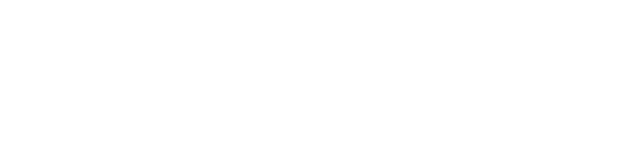
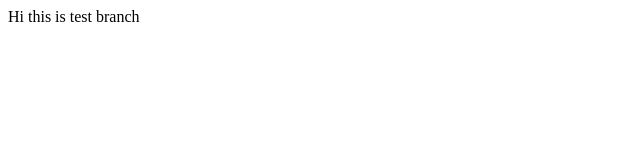
Before and after one commit to lee-jooyeon/js_study, a plain HTML site: page painting/index.html in a window 1280 px wide. Shown: the whole page, without its empty margins (0-640 px from the left). Drawn offline with Linux system fonts and the light colour scheme.

Commit message:
add phrase

```diff
--- a/painting/index.html
+++ b/painting/index.html
@@ -8,6 +8,7 @@
     <title>PaintJS</title>
 </head>
 <body>
+    <div>Hi this is test branch</div>
     <script src="app.js"></script>
 </body>
 </html>
```
